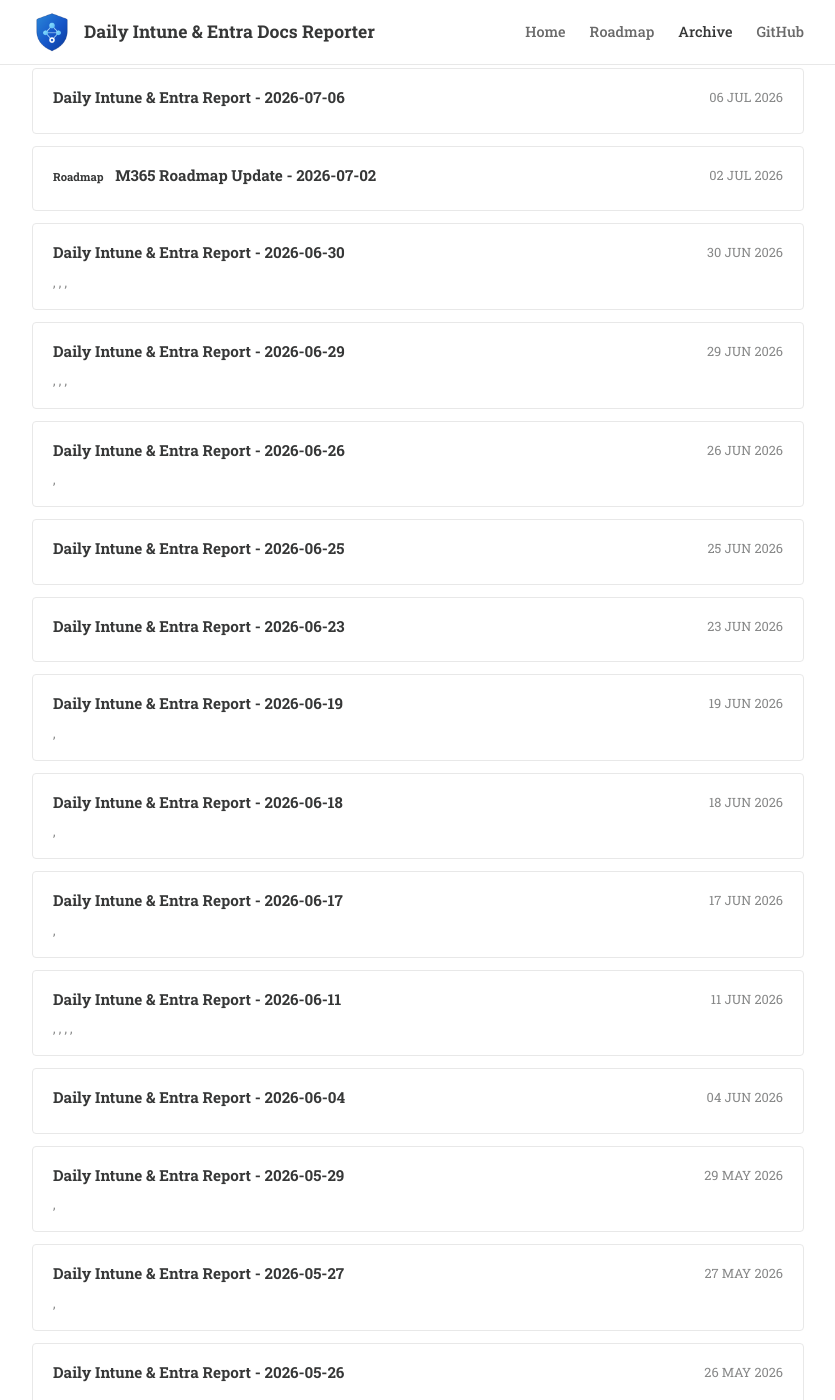
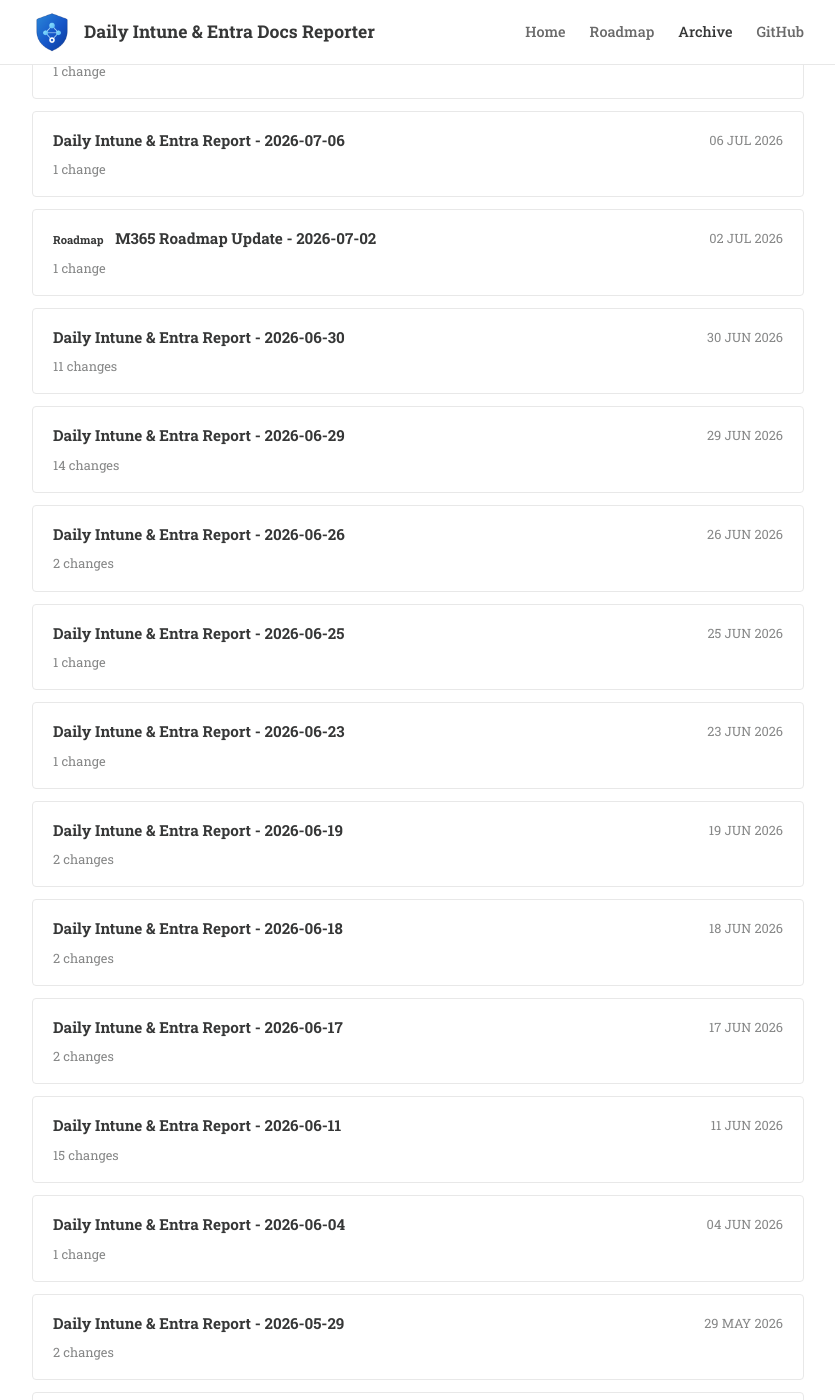
Before and after one commit to BurgerhoutJ/daily-intune-docs-reporter, a Jekyll site: the page built from site/archive.html, in a window 1280 px wide and 1400 px high, scrolled down 361 px. Shown: the whole window, without its empty margins (222-1057 px from the left). Built offline with Jekyll 4.4.1, drawn with Linux system fonts in a browser that asks for light colours; some of the changed text lies outside the part shown.

Commit message:
Simplify archive cards with clean item count

```diff
--- a/site/archive.html
+++ b/site/archive.html
@@ -12,6 +12,7 @@
 {% if site.posts.size > 0 %}
 <div class="archive-cards">
   {% for post in site.posts %}
+  {% assign items = post.content | split: '<li>' | size | minus: 1 %}
   <div class="archive-card">
     <a href="{{ post.url | relative_url }}" class="archive-card-link">
       <div class="archive-card-header">
@@ -21,10 +22,7 @@
         </span>
         <span class="archive-card-date">{{ post.date | date: "%d %b %Y" }}</span>
       </div>
-      <p class="archive-card-summary">
-        {% assign headings = post.content | split: '<h2' %}
-        {% for h in headings %}{% if forloop.first %}{% continue %}{% endif %}{% assign heading_text = h | split: '>' | last | split: '</h2>' | first %}{% if forloop.last %}{{ heading_text }}{% else %}{{ heading_text }}, {% endif %}{% endfor %}
-      </p>
+      <p class="archive-card-summary">{{ items }} change{% if items != 1 %}s{% endif %}</p>
     </a>
   </div>
   {% endfor %}
```
